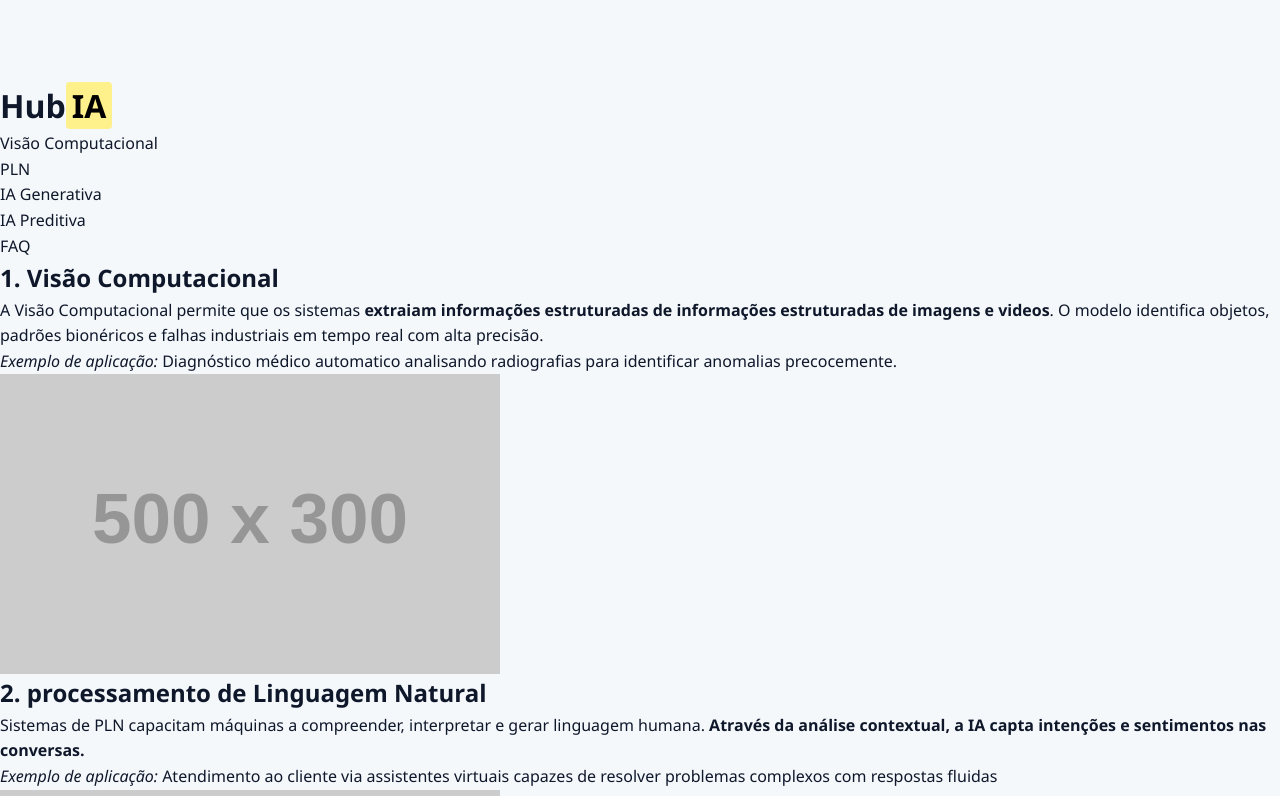
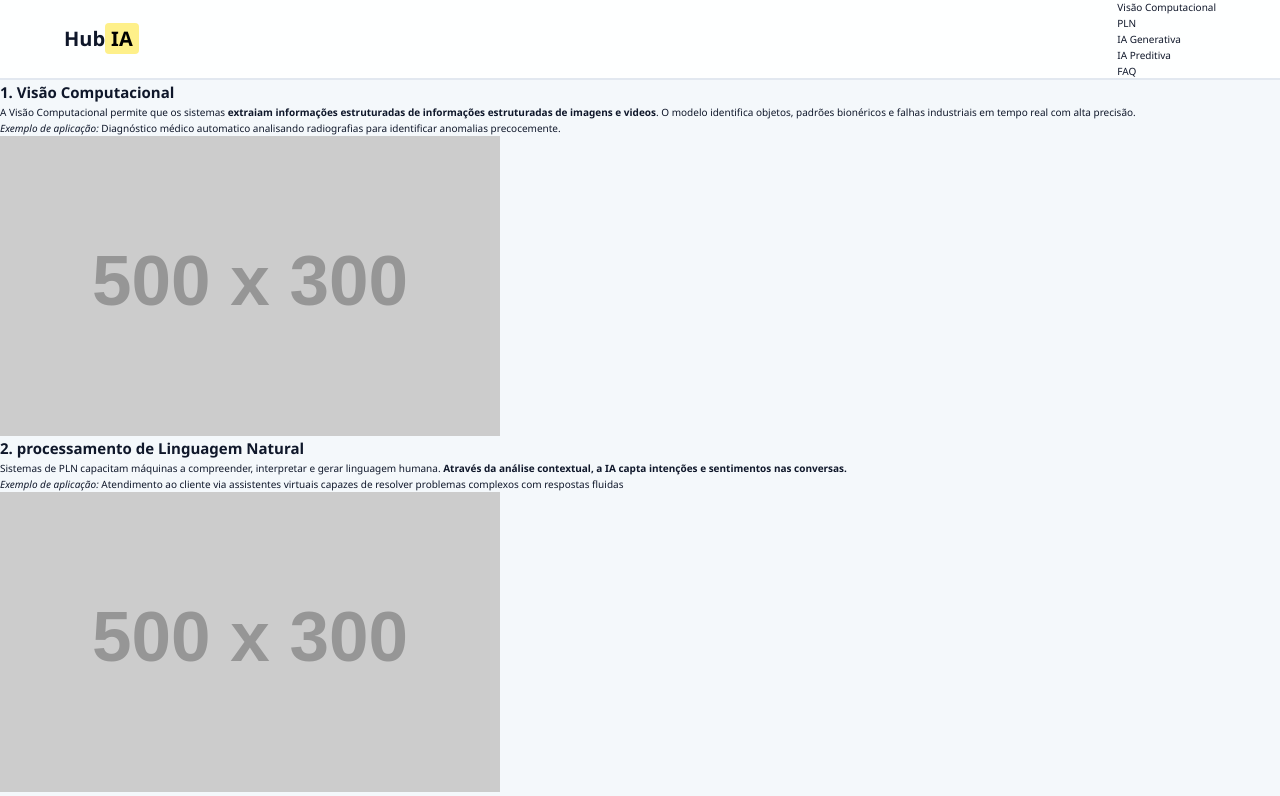
Before and after one commit to joaopneto310/Display_TA, a website: page Hub/ia/index.html in a window 1280 px wide. Shown: the top 796 px of the page. Drawn offline with Linux system fonts and the light colour scheme; placeholder pictures from the web are drawn by us.

Commit message:
ADD: adiçionando elementos no header e adiçionando dispaly flex no header__brand

```diff
--- a/Hub/ia/css/reset.css
+++ b/Hub/ia/css/reset.css
@@ -8,7 +8,7 @@
 
 
 html {
-
+    font-size: 62.5%;
     scroll-behavior: smooth;
     font-family: var(--font-main);
     background-color: var(--color-bg-body);
--- a/Hub/ia/css/style.css
+++ b/Hub/ia/css/style.css
@@ -2,10 +2,27 @@
 @import './reset.css';
 
 .header{
+    position: fixed;
+    top: 0;
+    left: 0;
+    width: 100%;
+    height: var(--header-height);
+    background-color: var(--color-bg-transparent);
+    border-bottom: 2px solid var(--color-border);
+
+    display: flex;
+    align-items: center;
+    justify-content: space-between;
+    padding: 0 5%;
+    z-index: 1000;
+    backdrop-filter: blur(12px);
 
 }
 
-.header__brand{}
+.header__brand{
+    display: flex;
+    align-items: center;
+}
 
 .header__title{}
 
```
Also changed, not shown: teste-acessibilidade.html (+2 -2 lines).
